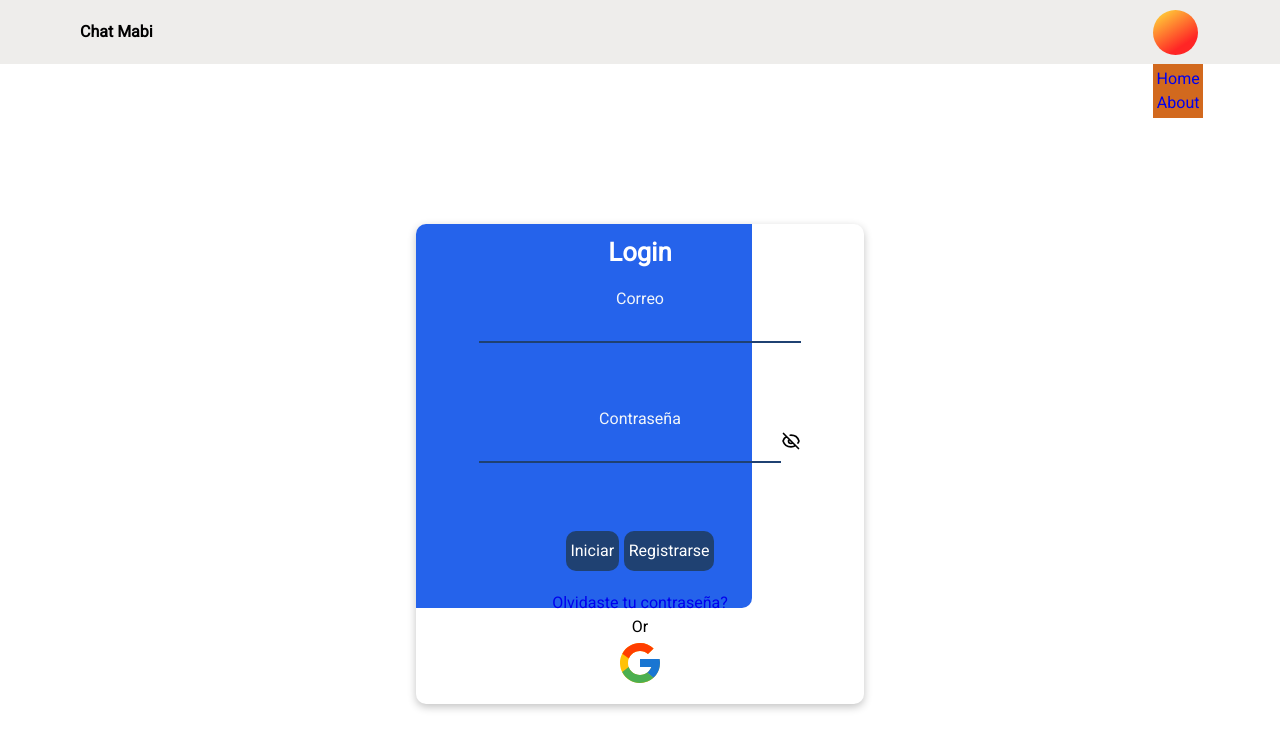
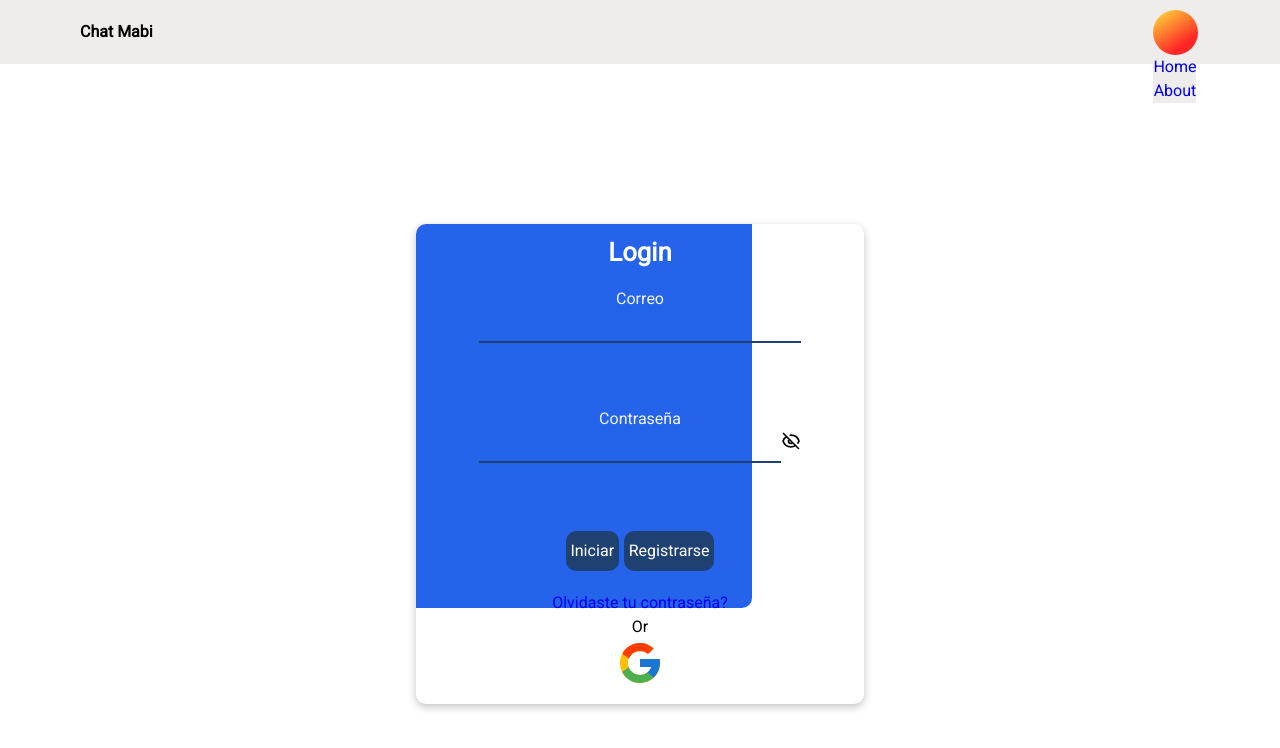
Before and after one commit to LuisArielRetanaHernadez/caht_client, a React (Vite) app: page /login in a window 1280 px wide. Shown: the top 748 px of the page. Built offline with nearby package versions, Linux system fonts and the light colour scheme; no server answers.

Commit message:
creadno la clase 'avatar--gradian-orange'

```diff
--- a/src/layouts/Mneu/Menu.layout.css
+++ b/src/layouts/Mneu/Menu.layout.css
@@ -14,22 +14,22 @@
 
 
 .list {
-  background-color: chocolate;
+  background-color: #EEEDEB;
   display: flex;
   flex-direction: column;
 }
-
+.list--submenu {
+  position: absolute;
+  /* top: 8%; */
+}
 .avatar {
   width: 45px;
   height: 45px;
   border-radius: 50%;
+  display: block;
+}
+
+.avatar--gradiant-orange {
   background-color: #FFE53B;
   background-image: linear-gradient(147deg, #FFE53B 0%, #FF2525 74%);
-    display: block;
 }
-
-.list {
-  padding: .2rem;
-  position: absolute;
-  top: 8%;
-}
--- a/src/layouts/Mneu/Menu.layout.jsx
+++ b/src/layouts/Mneu/Menu.layout.jsx
@@ -43,13 +43,13 @@ const Menu = () => {
           <Logo />
         </div>
         <nav className="menu__navegation mr-5rem">
-        <div className="avatar">
+        <div className="avatar avatar--gradiant-orange">
         </div>
-          <ul className="list list--navegation">
-            <li className="ite">
+          <ul className="list list--submenu">
+            <li className="list--item">
               <Link to="/">Home</Link>
             </li>
-            <li>
+            <li className="list--item">
               <Link to="/about">About</Link>
             </li>
           </ul>
```
